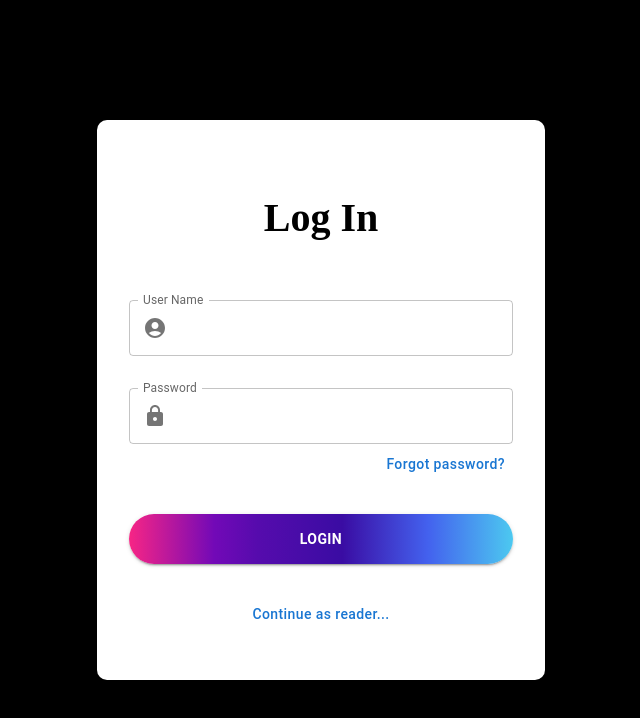
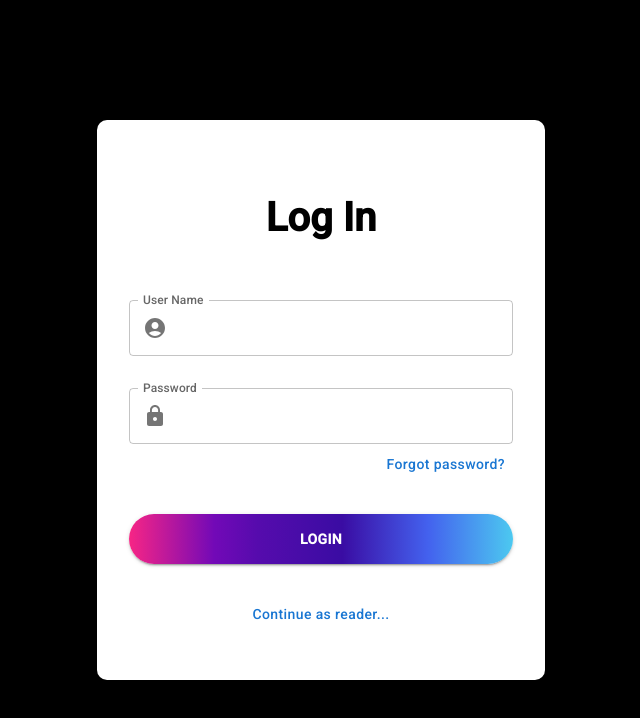
Before and after one commit to sdaniel1995/big-imagination-small-stories-ui, a React (Create React App) app: page / in a window 1280 px wide. Shown: the top 718 px of the page, without its empty margins (319-959 px from the left). Built offline with nearby package versions, Linux system fonts and the light colour scheme.

Commit message:
chore(styling): added Roboto font-family to text

```diff
--- a/src/css/Index.css
+++ b/src/css/Index.css
@@ -1,3 +1,10 @@
+@import url('https://fonts.googleapis.com/css2?family=Roboto:wght@500&display=swap');
+@import url('https://fonts.googleapis.com/css2?family=Great+Vibes&display=swap');
+
+* {
+    font-family: 'Roboto', sans-serif;
+}
+
 body {
     margin: 0;
     background-color: black;
--- a/src/css/Login.css
+++ b/src/css/Login.css
@@ -24,6 +24,7 @@
 .loginForm h1{
     font-size: 40px;
     font-style: bold;
+    font-family: 'Roboto', sans-serif;
 }
 
 .loginForm-input {
```
